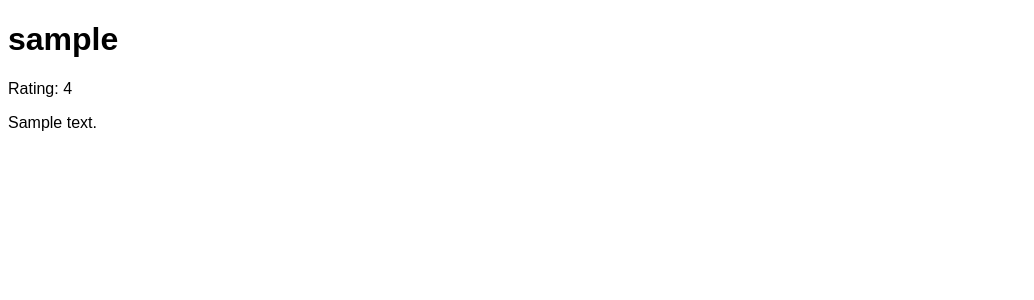
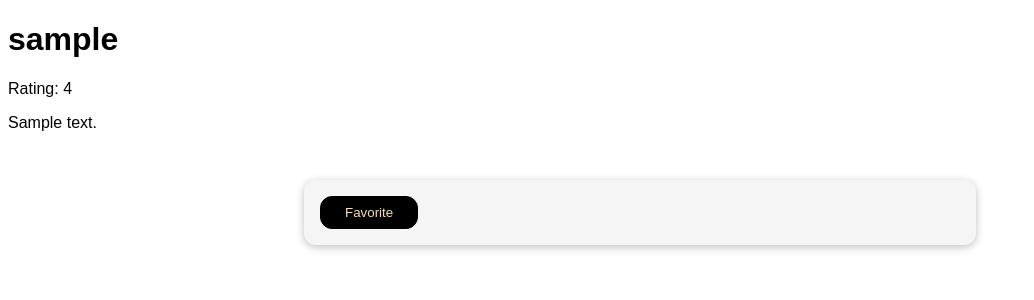
Before and after one commit to kapil864/udemy-django, a Django app: page /reviews/1 in a window 1280 px wide. Shown: the top 300 px of the page, without its empty margins (0-1034 px from the left). Run offline with Django 5.2, Linux system fonts and the light colour scheme; tables that the repository leaves empty hold one stand-in row (values such as "Sample post").

Commit message:
Storing data in session

```diff
--- a/feed_back/reviews/templates/reviews/single_review.html
+++ b/feed_back/reviews/templates/reviews/single_review.html
@@ -8,4 +8,9 @@ Review Detail
 <h1>{{review.user_name}}</h1>
 <p>Rating: {{review.rating}}</p>
 <p>{{review.review}}</p>
+<form action="/reviews/favorite" method = "POST">
+    {% csrf_token %}
+    <input type="hidden" name="review_id" value= {{ review.id }}>
+    <button>Favorite</button>
+</form>
 {% endblock content %}
--- a/feed_back/reviews/urls.py
+++ b/feed_back/reviews/urls.py
@@ -4,5 +4,6 @@ urlpatterns = [
     path('', view=views.ReviewView.as_view()),
     path('thank-you', view=views.ThankYouView.as_view()),
     path('reviews', view=views.ReviewListView.as_view()),
+    path('reviews/favorite', view=views.AddFavoriteView.as_view()),
     path('reviews/<int:pk>', view=views.SingleReviewView.as_view())
 ]
--- a/feed_back/reviews/views.py
+++ b/feed_back/reviews/views.py
@@ -61,3 +61,10 @@ class ReviewListView(ListView):
 class SingleReviewView(DetailView):
     template_name = 'reviews/single_review.html'
     model = Review
+
+
+class AddFavoriteView(View):
+    def post(self, request):
+        review_id = request.POST['review_id']
+        request.session['favorite_review'] = review_id
+        return HttpResponseRedirect('/reviews/'+review_id)
```
